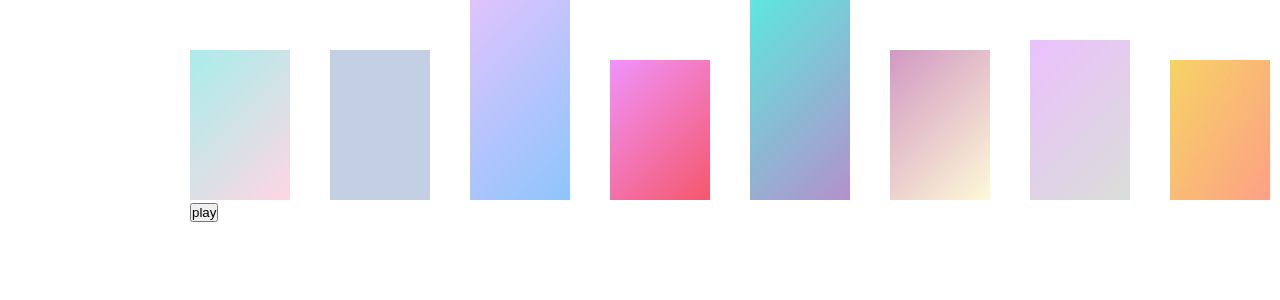
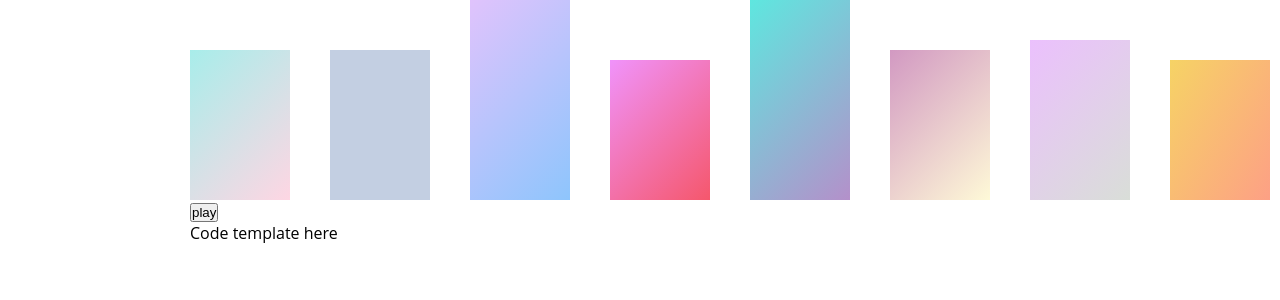
Before and after one commit to December-software-project/sort-algo, a React (Create React App) app: page / in a window 1280 px wide. Shown: the top 300 px of the page. Built offline with nearby package versions, Linux system fonts and the light colour scheme.

Commit message:
Reformat code

```diff
--- a/src/App.js
+++ b/src/App.js
@@ -1,6 +1,6 @@
 import React from 'react';
 import './App.css';
-import Visualizer from './visualizer/index';
+import Visualizer from './visualizer/Visualizer';
 
 function App() {
   return (
--- a/src/visualizer/index.js
+++ b/src/visualizer/Visualizer.js
@@ -2,6 +2,7 @@ import React, { useEffect, useState } from 'react';
 import insertionSort from './algorithm/insertionSort';
 import data from './component/block/data';
 import AnimationScreen from './sortingvisualizer/AnimationScreen';
+import CodeTemplate from './component/codetemplate/CodeTemplate';
 
 const Visualizer = () => {
   const [isPlay, setIsPlay] = useState(false);
@@ -17,15 +18,14 @@ const Visualizer = () => {
 
   return (
     <div>
-      <div>
       <AnimationScreen
         dataArray={data}
         animationArr={animationArr}
         swap={(firstIdx, secondIdx, arr) => swap(firstIdx, secondIdx, arr)}
         isPlay={isPlay}
       />
-      </div>
       <button onClick={() => setIsPlay(!isPlay)}>play</button>
+      <CodeTemplate/>
     </div>
   );
 };
--- a/src/visualizer/algorithm/insertionSort.js
+++ b/src/visualizer/algorithm/insertionSort.js
@@ -1,5 +1,4 @@
 const insertionSort = (arr) => {
-
   let receivedArr = arr;
   let animationArr = [];
   let length = receivedArr.length;
@@ -8,11 +7,12 @@ const insertionSort = (arr) => {
     let j = i - 1;
     while (j >= 0 && receivedArr[j].height > key.height) {
       receivedArr[j + 1] = receivedArr[j];
-      animationArr.push([j + 1, j])
+      animationArr.push([j + 1, j]);
       j = j - 1;
     }
     receivedArr[j + 1] = key;
   }
   return animationArr;
-}
+};
+
 export default insertionSort;
--- a/src/visualizer/component/block/styles.css
+++ b/src/visualizer/component/block/styles.css
@@ -1,11 +1,11 @@
 .list {
+  align-items: flex-end;
   box-sizing: border-box;
   display: flex;
   flex-direction: row;
-  align-items: flex-end;
 }
 
 .temp {
+  position: relative;
   width: 100px;
-  position: relative;
 }
--- /dev/null
+++ b/src/visualizer/component/codetemplate/CodeTemplate.js
@@ -0,0 +1,12 @@
+import React from 'react';
+import './styles.css';
+
+const CodeTemplate = ({ sort }) => {
+  return (
+    <div className="code">
+      <header className="Code-header">Code template here</header>
+    </div>
+  );
+};
+
+export default CodeTemplate;
--- /dev/null
+++ b/src/visualizer/component/codetemplate/styles.css
@@ -0,0 +1,3 @@
+.code {
+
+}
--- a/src/visualizer/sortingvisualizer/AnimationScreen.js
+++ b/src/visualizer/sortingvisualizer/AnimationScreen.js
@@ -4,7 +4,6 @@ import AnimatedBlock from '../component/block/AnimatedBlock';
 import './styles.css';
 
 const AnimationScreen = ({ dataArray, animationArr, swap, isPlay }) => {
-  console.log(isPlay);
   const referenceArray = useRef(dataArray);
   const [idx, setIdx] = useState(0);
   const length = referenceArray.length;
```
Also changed, not shown: src/visualizer/component/CodeTemplate.js (deleted, +0 -11 lines), src/index.css (indentation only), 2 other files (tests, documents, lock files or other folders). Lines whose indentation alone changed are shown as unchanged.
